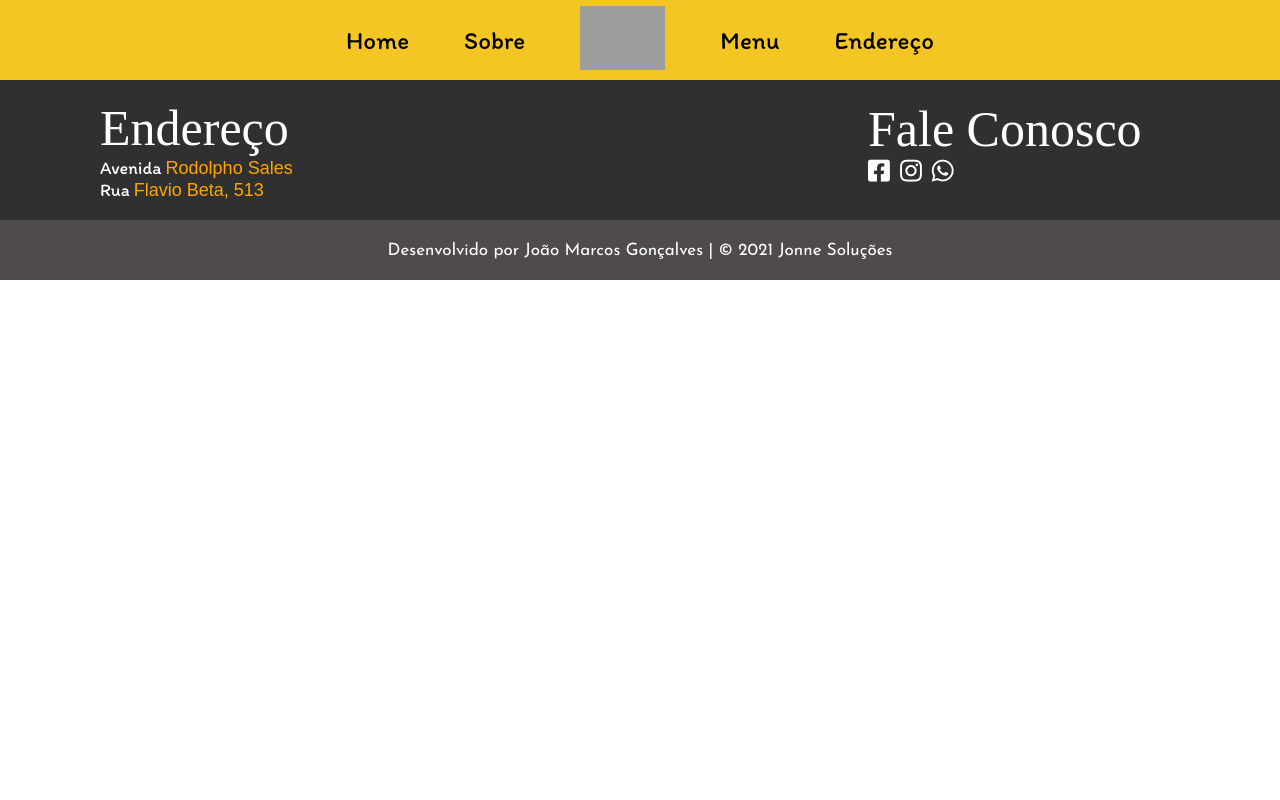
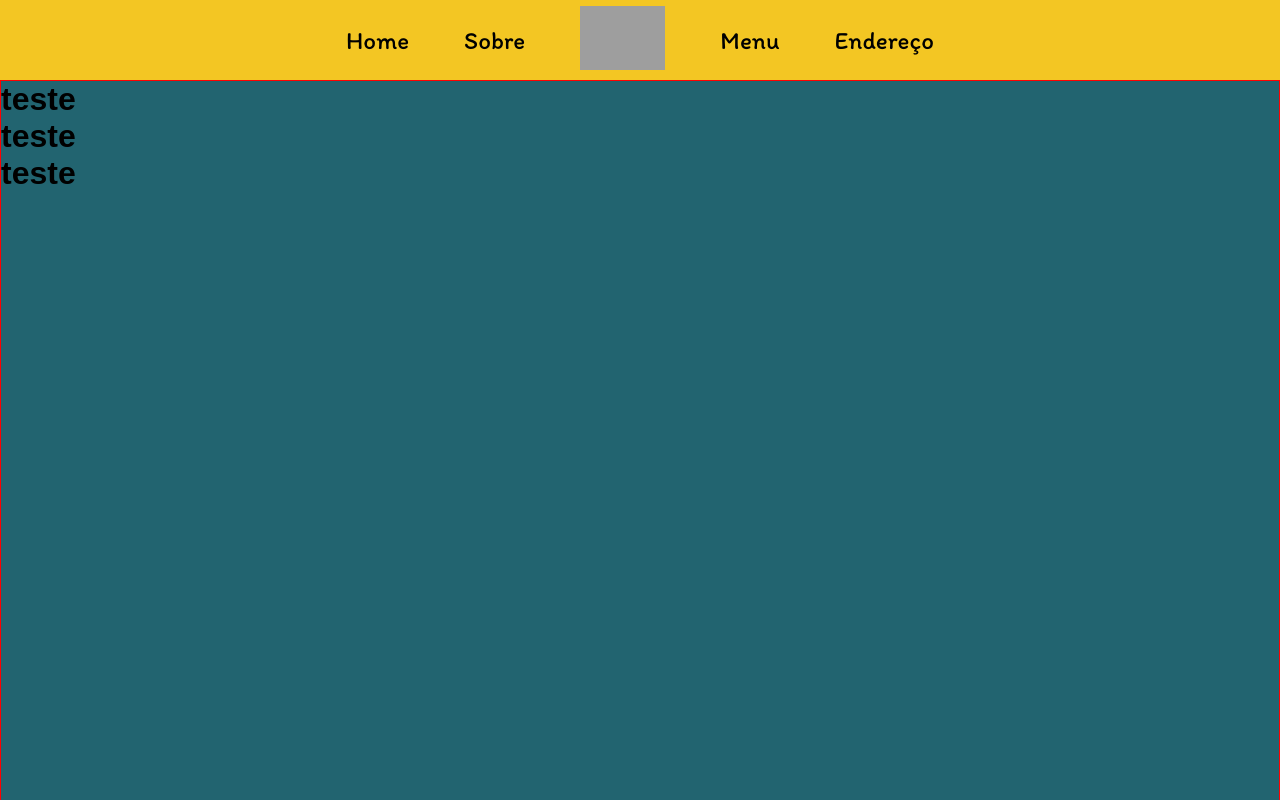
Before and after one commit to JonneBR/burguer, a React (Create React App) app: page /about in a window 1280 px wide. Shown: the top 800 px of the page. Built offline with nearby package versions, Linux system fonts and the light colour scheme; grey boxes are pictures that could not be loaded; a web font is replaced by a local one.

Commit message:
about component

```diff
--- a/src/App.js
+++ b/src/App.js
@@ -5,6 +5,7 @@ import LandingPage from './components/LandingPage/LandingPage';
 import ApresentationPage from './components/ApresentationPage/ApresentationPage';
 import Home from './components/pages/Home';
 import Footer from './components/Footer/Footer';
+import About from './components/pages/Sobre/About';
 
 function App() {
   return (
@@ -12,6 +13,7 @@ function App() {
       <Navbar />
       <Switch>
         <Route path='/' exact component={Home} />
+        <Route path='/about' exact component={About} />
       </Switch>
       <Footer />
     </Router>
--- a/src/components/Navbar/Navbar.js
+++ b/src/components/Navbar/Navbar.js
@@ -1,48 +1,56 @@
-import React, {useState} from 'react'
-import {Link} from 'react-router-dom'
-import logo from '../../images/burguer-logo.png'
-import './Navbar.css'
+import React, { useState } from 'react';
+import { Link } from 'react-router-dom';
+import logo from '../../images/burguer-logo.png';
+import './Navbar.css';
 
 function Navbar() {
+  const [click, setClick] = useState(false);
 
-    const [click, setClick] = useState(false)
-
-    const handleClickMenu = () => setClick(!click)
+  const handleClickMenu = () => setClick(!click);
   const closeMobileMenu = () => setClick(false);
   return (
     <>
-            <div className="navbar-container">
-                <nav className="navbar-wrapper">
-                    <div onClick={handleClickMenu} className="menu-icon">
-                    {click ? <i className="fas fa-times"></i> : <i className="fas fa-bars"></i>}
+      <div className='navbar-container'>
+        <nav className='navbar-wrapper'>
+          <div onClick={handleClickMenu} className='menu-icon'>
+            {click ? (
+              <i className='fas fa-times'></i>
+            ) : (
+              <i className='fas fa-bars'></i>
+            )}
           </div>
-                    <li className="nav-img-menu">
+          <li className='nav-img-menu'>
             {/* <Link to='/' className='nav-link'> */}
-                                <img className='img-logo' src={logo} alt=""/>
+            <img className='img-logo' src={logo} alt='' />
             {/* </Link> */}
           </li>
           <ul className={click ? 'nav-menu active' : 'nav-menu'}>
-                        <li className="nav-item">
+            <li className='nav-item'>
               <Link to='/' onClick={handleClickMenu} className='nav-link'>
                 Home
               </Link>
             </li>
-                        <li className="nav-item">
-                            <Link to='/' onClick={handleClickMenu} className='nav-link'>
+            <li className='nav-item'>
+              <Link to='/about' onClick={handleClickMenu} className='nav-link'>
                 Sobre
               </Link>
             </li>
-                        <li className="nav-img">
+            <li className='nav-img'>
               {/* <Link to='/' className='nav-link'> */}
-                                <img  onClick={handleClickMenu} className='img-logo' src={logo} alt=""/>
+              <img
+                onClick={handleClickMenu}
+                className='img-logo'
+                src={logo}
+                alt=''
+              />
               {/* </Link> */}
             </li>
-                        <li className="nav-item">
+            <li className='nav-item'>
               <Link to='/' onClick={handleClickMenu} className='nav-link'>
                 Menu
               </Link>
             </li>
-                        <li className="nav-item">
+            <li className='nav-item'>
               <Link to='/' onClick={handleClickMenu} className='nav-link'>
                 Endereço
               </Link>
@@ -51,7 +59,7 @@ function Navbar() {
         </nav>
       </div>
     </>
-    )
+  );
 }
 
-export default Navbar
+export default Navbar;
--- /dev/null
+++ b/src/components/pages/Sobre/About.css
@@ -0,0 +1,5 @@
+.about-hero-section {
+  height: 100vh;
+  border: 1px solid red;
+  background-color: #226470;
+}
--- /dev/null
+++ b/src/components/pages/Sobre/About.js
@@ -0,0 +1,16 @@
+import React from 'react';
+import './About.css';
+
+function About() {
+  return (
+    <>
+      <div className='about-hero-section'>
+        <h1>teste</h1>
+        <h1>teste</h1>
+        <h1>teste</h1>
+      </div>
+    </>
+  );
+}
+
+export default About;
```
Lines whose indentation alone changed are shown as unchanged.
